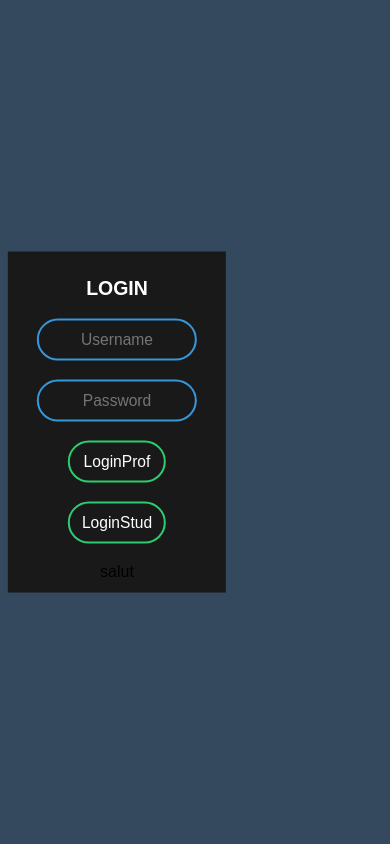
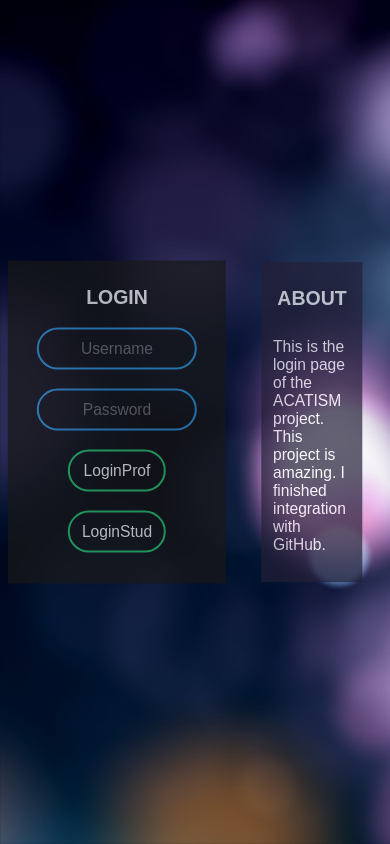
Before and after one commit to Kropius/AcaTisM, a PHP site: page /login.html in a window 390 px wide. Run offline with PHP 8.4, Linux system fonts and the light colour scheme.

Commit message:
Added Background and responsiveness

```diff
--- a/LoginPage/login.css
+++ b/LoginPage/login.css
@@ -2,14 +2,17 @@ body{
     margin: 0;
     padding: 0;
     font-family: sans-serif;
-    background: #34495e;
+    background-image: url(background.jpg);
+    background-size: cover;
+    background-attachment: fixed;
 }
 
 .login_box h1{
     color: white;
     text-transform: uppercase;
     font-weight: bold;
-    font-size: 2.5vw;
+    font-size: 2vw;
+    box-sizing: border-box;
 }
 
 .login_box{
@@ -19,12 +22,13 @@ body{
     top: 50%;
     left: 20%;
     transform: translate(-50%,-50%);
-    background: #191919;
+    background: #242038;
+    opacity: 0.7;
     text-align: center;
 }
 
 .login_box input{
-    font-size: 1vw;
+    font-size: 1.5vw;
     text-align: center;
 }
 
@@ -32,7 +36,7 @@ body{
     margin: 10% auto;
     border: 2px solid #3498db;
     background: none;
-    display: block;
+    display: grid;
     padding: 5% 10%;
     width: 60%;
     color: white;
@@ -63,6 +67,86 @@ body{
     background: #2ecc71;
 }
 
+
+.about_box{
+    display: grid;
+    width: 20%;
+    padding: 3% 3% 3% 3%;
+    position: absolute;
+    top: 50%;
+    left: 70%;
+    transform: translate(-50%,-50%);
+    background:#242038;
+    opacity: 0.7;
+}
+
+.about_box h1{
+    color: white;
+    text-transform: uppercase;
+    font-weight: bold;
+    font-size: 2vw;
+    text-align: center;
+}
+
+.about_box p{
+    color:white;
+    font-size: 1.5vw;
+    text-align: left;
+}
+
+@media only screen and (max-width:1024px){
+    /* tablet: */
+    .login_box{
+        width: 50%;
+        padding: 3% 3% 3% 3%;
+        position: absolute;
+        top: 50%;
+        left: 30%;
+        transform: translate(-50%,-50%);
+        background: #191919;
+        text-align: center;
+    }
+
+    .login_box h1{
+        color: white;
+        text-transform: uppercase;
+        font-weight: bold;
+        font-size: 3vw;
+    }
+
+    .login_box input{
+        font-size: 3vw;
+        text-align: center;
+    }
+
+    .about_box{
+        display: grid;
+        width: 20%;
+        padding: 3% 3% 3% 3%;
+        position: absolute;
+        top: 50%;
+        left: 80%;
+        transform: translate(-50%,-50%);
+        background:#242038;
+        opacity: 0.7;
+    }
+
+    .about_box h1{
+        color: white;
+        text-transform: uppercase;
+        font-weight: bold;
+        font-size: 4vw;
+        text-align: center;
+    }
+
+    .about_box p{
+        color:white;
+        font-size: 3vw;
+        text-align: left;
+    }
+}
+
+
 @media only screen and (max-width:800px){
     /* tablet: */
     .login_box{
@@ -87,7 +171,34 @@ body{
         font-size: 3vw;
         text-align: center;
     }
+
+    .about_box{
+        display: grid;
+        width: 20%;
+        padding: 3% 3% 3% 3%;
+        position: absolute;
+        top: 50%;
+        left: 80%;
+        transform: translate(-50%,-50%);
+        background:#242038;
+        opacity: 0.7;
+    }
+
+    .about_box h1{
+        color: white;
+        text-transform: uppercase;
+        font-weight: bold;
+        font-size: 4vw;
+        text-align: center;
+    }
+
+    .about_box p{
+        color:white;
+        font-size: 3vw;
+        text-align: left;
+    }
 }
+
 
 @media only screen and (max-width:500px) {
     /* phone: */
@@ -114,4 +225,29 @@ body{
         text-align: center;
     }
 
-  }
+    .about_box{
+        display: grid;
+        width: 20%;
+        padding: 3% 3% 3% 3%;
+        position: absolute;
+        top: 50%;
+        left: 80%;
+        transform: translate(-50%,-50%);
+        background:#242038;
+        opacity: 0.7;
+    }
+
+    .about_box h1{
+        color: white;
+        text-transform: uppercase;
+        font-weight: bold;
+        font-size: 5vw;
+        text-align: center;
+    }
+
+    .about_box p{
+        color:white;
+        font-size: 4vw;
+        text-align: left;
+    }
+}
--- a/LoginPage/login.html
+++ b/LoginPage/login.html
@@ -1,21 +1,26 @@
 <!DOCTYPE html>
-<html>
+<html lang="en">
 <head>
     <meta charset="utf-8">
     <meta http-equiv="X-UA-Compatible" content="IE=edge">
     <title>Login page</title>
     <meta name="viewport" content="width=device-width, initial-scale=1">
     <link rel="stylesheet" type="text/css" media="screen" href="login.css">
-    <script src="main.js"></script>
 </head>
 <body>
     <form class="login_box">
         <h1>Login</h1>
-        <input type="text" name="" id="username" placeholder="Username">
-        <input type="password" name="" id="password" placeholder="Password">
-        <input type="submit" name="" value="LoginProf">
-        <input type="submit" name="" value="LoginStud">
-        salut
+        <input type="text" id="username" placeholder="Username">
+        <input type="password" id="password" placeholder="Password">
+        <input type="submit" value="LoginProf">
+        <input type="submit" value="LoginStud">
     </form>
+    <div class="about_box">
+        <h1>About</h1>
+        <p>
+            This is the login page of the ACATISM project. This project is amazing. I finished integration with GitHub.
+        </p>
+
+    </div>
 </body>
 </html>
```
Also changed, not shown: LoginPage/background.jpg (added).
